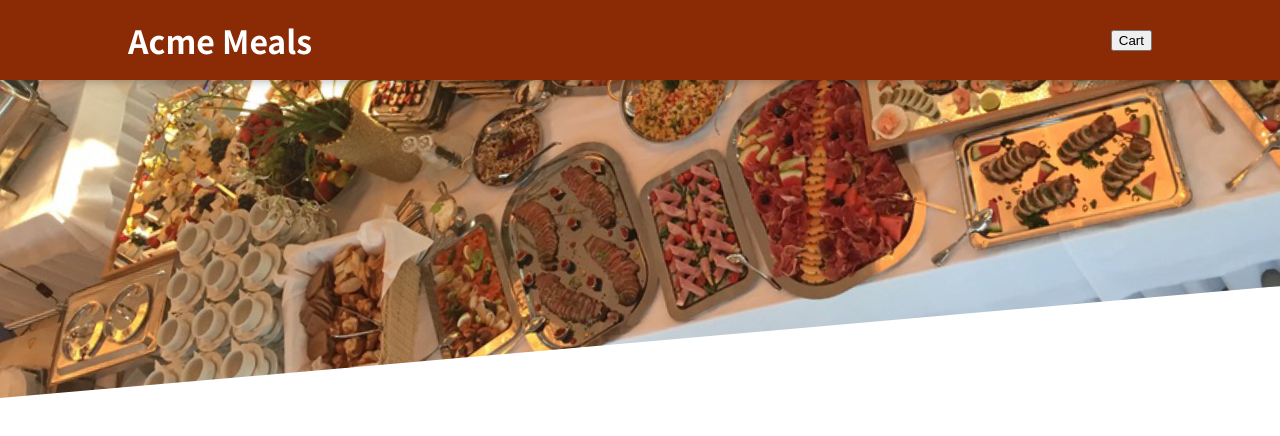
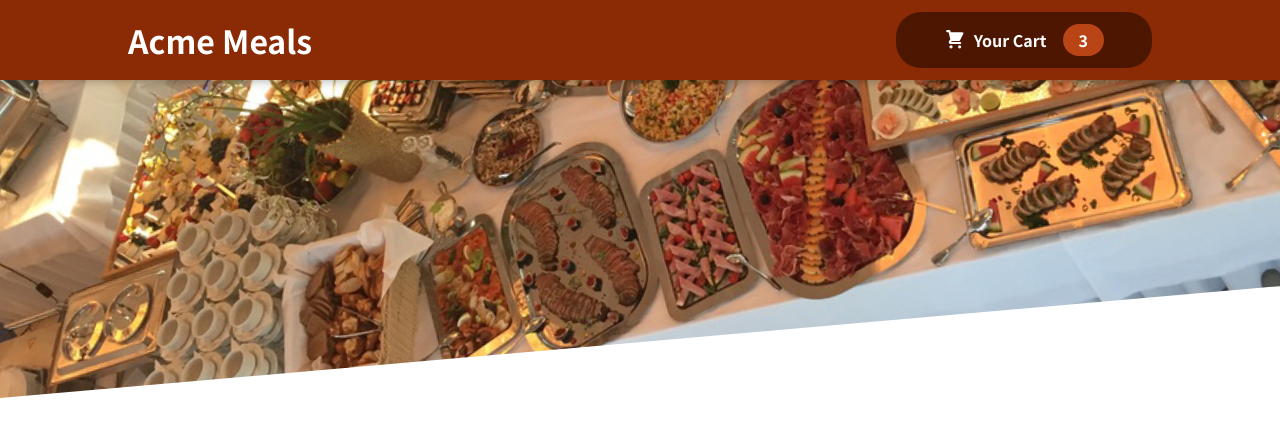
Before and after one commit to 09eric09/food-order-app, a React (Create React App) app: page / in a window 1280 px wide. Shown: the top 436 px of the page. Built offline with nearby package versions, Linux system fonts and the light colour scheme.

Commit message:
[135] created the button component for the header

```diff
--- /dev/null
+++ b/src/components/Cart/CartIcon.js
@@ -0,0 +1,13 @@
+const CartIcon = () => {
+    return (
+      <svg
+        xmlns='http://www.w3.org/2000/svg'
+        viewBox='0 0 20 20'
+        fill='currentColor'
+      >
+        <path d='M3 1a1 1 0 000 2h1.22l.305 1.222a.997.997 0 00.01.042l1.358 5.43-.893.892C3.74 11.846 4.632 14 6.414 14H15a1 1 0 000-2H6.414l1-1H14a1 1 0 00.894-.553l3-6A1 1 0 0017 3H6.28l-.31-1.243A1 1 0 005 1H3zM16 16.5a1.5 1.5 0 11-3 0 1.5 1.5 0 013 0zM6.5 18a1.5 1.5 0 100-3 1.5 1.5 0 000 3z' />
+      </svg>
+    );
+  };
+
+  export default CartIcon;
--- a/src/components/Layout/Header.js
+++ b/src/components/Layout/Header.js
@@ -1,13 +1,14 @@
 import React from 'react';
 import classes from './Header.module.css';
 import mealsImage from '../../assets/meals.jpg';
+import HeaderCartButton from './HeaderCartButton';
 
 const Header = (props) => {
   return (
     <>
     <header className={classes.header}>
         <h1>Acme Meals</h1>
-        <button>Cart</button>
+        <HeaderCartButton/>
     </header>
     <div className={classes['main-image']}>
         <img src={mealsImage} alt="meals image"/>
--- /dev/null
+++ b/src/components/Layout/HeaderCartButton.js
@@ -0,0 +1,18 @@
+import React from 'react';
+import classes from './HeaderCartButton.module.css';
+import CartIcon from '../Cart/CartIcon';
+
+
+const HeaderCartButton = () => {
+  return (
+    <button className={classes.button}>
+        <span className={classes.icon}>
+         <CartIcon/>
+        </span>
+        <span>Your Cart</span>
+        <span className={classes.badge}>3</span>
+    </button>
+  )
+}
+
+export default HeaderCartButton;
--- /dev/null
+++ b/src/components/Layout/HeaderCartButton.module.css
@@ -0,0 +1,59 @@
+.button {
+    cursor: pointer;
+    font: inherit;
+    border: none;
+    background-color: #4d1601;
+    color: white;
+    padding: 0.75rem 3rem;
+    display: flex;
+    justify-content: space-around;
+    align-items: center;
+    border-radius: 25px;
+    font-weight: bold;
+  }
+
+  .button:hover,
+  .button:active {
+    background-color: #2c0d00;
+  }
+
+  .icon {
+    width: 1.35rem;
+    height: 1.35rem;
+    margin-right: 0.5rem;
+  }
+
+  .badge {
+    background-color: #b94517;
+    padding: 0.25rem 1rem;
+    border-radius: 25px;
+    margin-left: 1rem;
+    font-weight: bold;
+  }
+
+  .button:hover .badge,
+  .button:active .badge {
+    background-color: #92320c;
+  }
+
+  .bump {
+    animation: bump 300ms ease-out;
+  }
+
+  @keyframes bump {
+    0% {
+      transform: scale(1);
+    }
+    10% {
+      transform: scale(0.9);
+    }
+    30% {
+      transform: scale(1.1);
+    }
+    50% {
+      transform: scale(1.15);
+    }
+    100% {
+      transform: scale(1);
+    }
+  }
```
